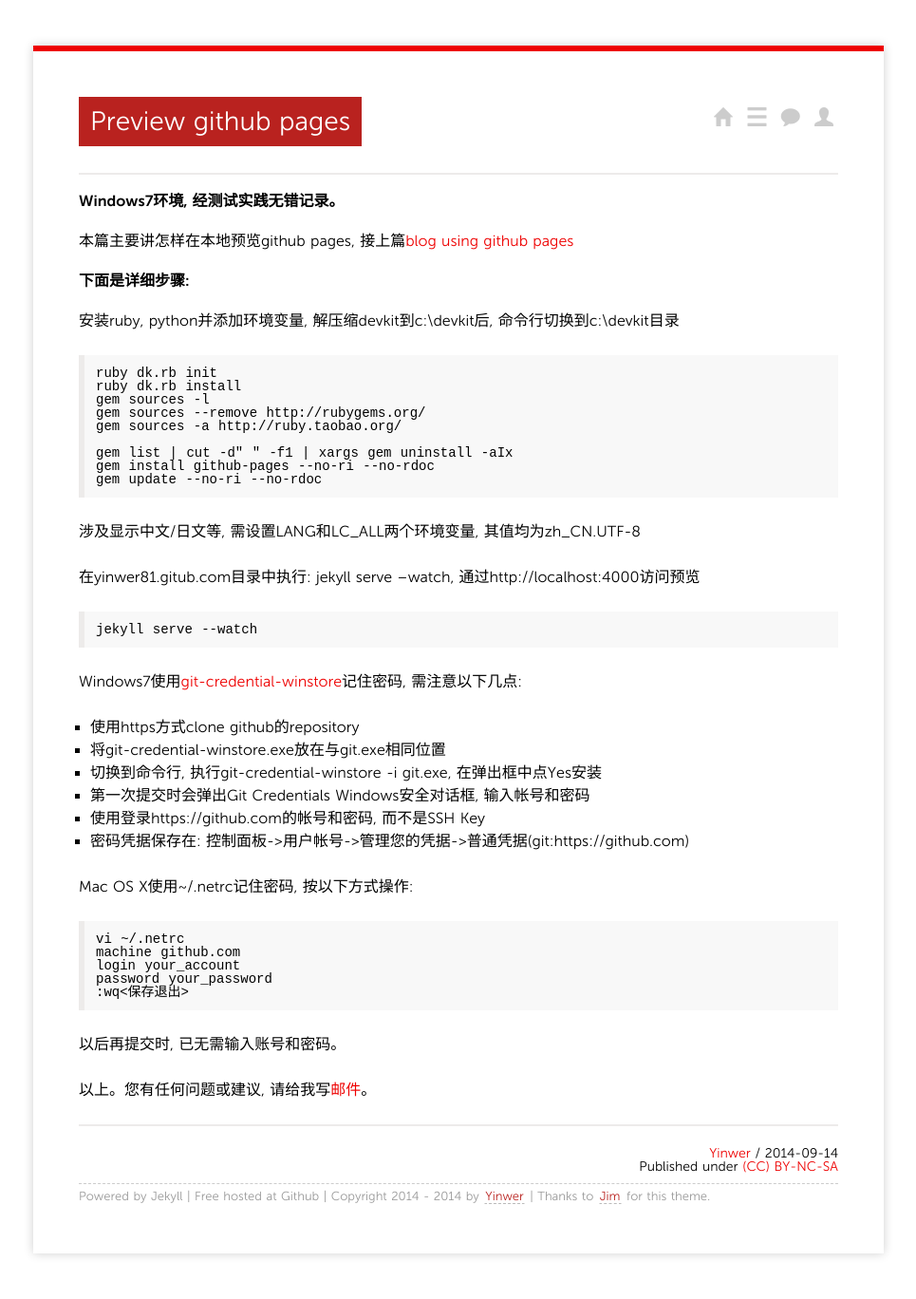
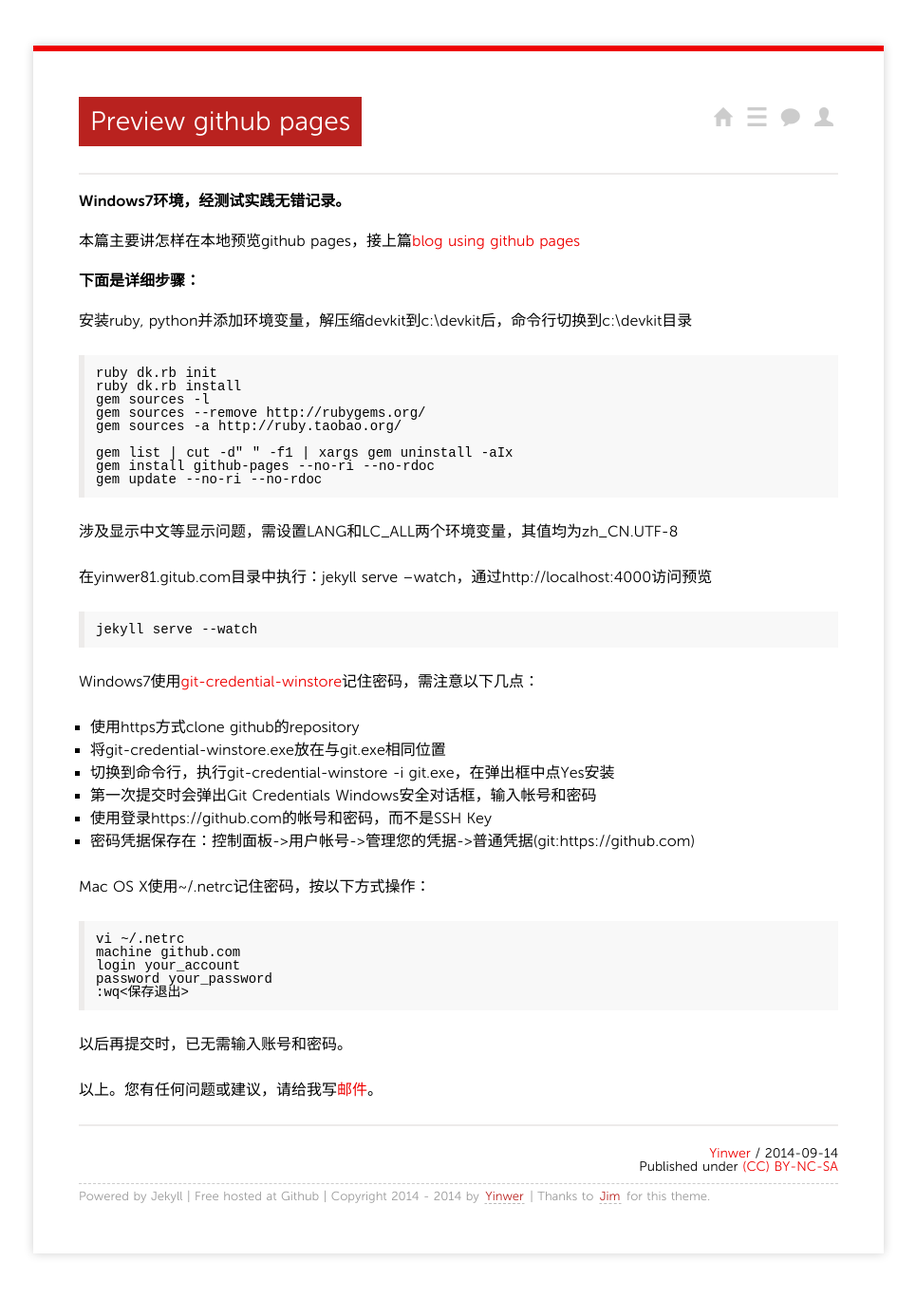
Before and after one commit to yinwer81/yinwer81.github.com, a Jekyll site: the page built from _posts/2014/2014-09-14-preview-github-pages.md, in a window 1280 px wide. Shown: the whole page at 95% size, without its empty margins (157-1122 px from the left). Built offline with Jekyll 4.4.1, drawn with Linux system fonts in a browser that asks for light colours; nearby versions of some CDN libraries; Markdown is read by kramdown in place of the engine named in the settings; comment, search, counter and statistics services are not loaded.

Commit message:
refresh contents

```diff
--- a/_posts/2014/2014-09-14-preview-github-pages.md
+++ b/_posts/2014/2014-09-14-preview-github-pages.md
@@ -3,13 +3,13 @@ layout: post
 title: "Preview github pages"
 categories: github-pages
 ---
-#### Windows7环境, 经测试实践无错记录。
+#### Windows7环境，经测试实践无错记录。
 <br />
-本篇主要讲怎样在本地预览github pages, 接上篇[blog using github pages](/2014/09/blog-using-github-pages/)
+本篇主要讲怎样在本地预览github pages，接上篇[blog using github pages](/2014/09/blog-using-github-pages/)
 
-#### 下面是详细步骤:
+#### 下面是详细步骤：
 <br />
-安装ruby, python并添加环境变量, 解压缩devkit到c:\devkit后, 命令行切换到c:\devkit目录
+安装ruby, python并添加环境变量，解压缩devkit到c:\devkit后，命令行切换到c:\devkit目录
 
     ruby dk.rb init
     ruby dk.rb install
@@ -21,22 +21,22 @@ categories: github-pages
     gem install github-pages --no-ri --no-rdoc
     gem update --no-ri --no-rdoc
 
-涉及显示中文/日文等, 需设置LANG和LC_ALL两个环境变量, 其值均为zh_CN.UTF-8
+涉及显示中文等显示问题，需设置LANG和LC_ALL两个环境变量，其值均为zh_CN.UTF-8
 
-在yinwer81.gitub.com目录中执行: jekyll serve --watch, 通过http://localhost:4000访问预览
+在yinwer81.gitub.com目录中执行：jekyll serve --watch，通过http://localhost:4000访问预览
 
     jekyll serve --watch
 
-Windows7使用[git-credential-winstore](/downloads/git-credential-winstore.exe)记住密码, 需注意以下几点:
+Windows7使用[git-credential-winstore](/downloads/git-credential-winstore.exe)记住密码，需注意以下几点：
 
 * 使用https方式clone github的repository
 * 将git-credential-winstore.exe放在与git.exe相同位置
-* 切换到命令行, 执行git-credential-winstore -i git.exe, 在弹出框中点Yes安装
-* 第一次提交时会弹出Git Credentials Windows安全对话框, 输入帐号和密码
-* 使用登录https://github.com的帐号和密码, 而不是SSH Key
-* 密码凭据保存在: 控制面板->用户帐号->管理您的凭据->普通凭据(git:https://github.com)
+* 切换到命令行，执行git-credential-winstore -i git.exe，在弹出框中点Yes安装
+* 第一次提交时会弹出Git Credentials Windows安全对话框，输入帐号和密码
+* 使用登录https://github.com的帐号和密码，而不是SSH Key
+* 密码凭据保存在：控制面板->用户帐号->管理您的凭据->普通凭据(git:https://github.com)
 
-Mac OS X使用~/.netrc记住密码, 按以下方式操作:
+Mac OS X使用~/.netrc记住密码，按以下方式操作：
 
     vi ~/.netrc
     machine github.com
@@ -44,6 +44,6 @@ Mac OS X使用~/.netrc记住密码, 按以下方式操作:
     password your_password
     :wq<保存退出>
 
-以后再提交时, 已无需输入账号和密码。
+以后再提交时，已无需输入账号和密码。
 
-以上。您有任何问题或建议, 请给我写[邮件](mailto:yinwer81@gmail.com)。
+以上。您有任何问题或建议，请给我写[邮件](mailto:yinwer81@gmail.com)。
```
Also changed, not shown: _posts/2014/2014-09-12-blog-using-github-pages.md (+11 -11 lines).
